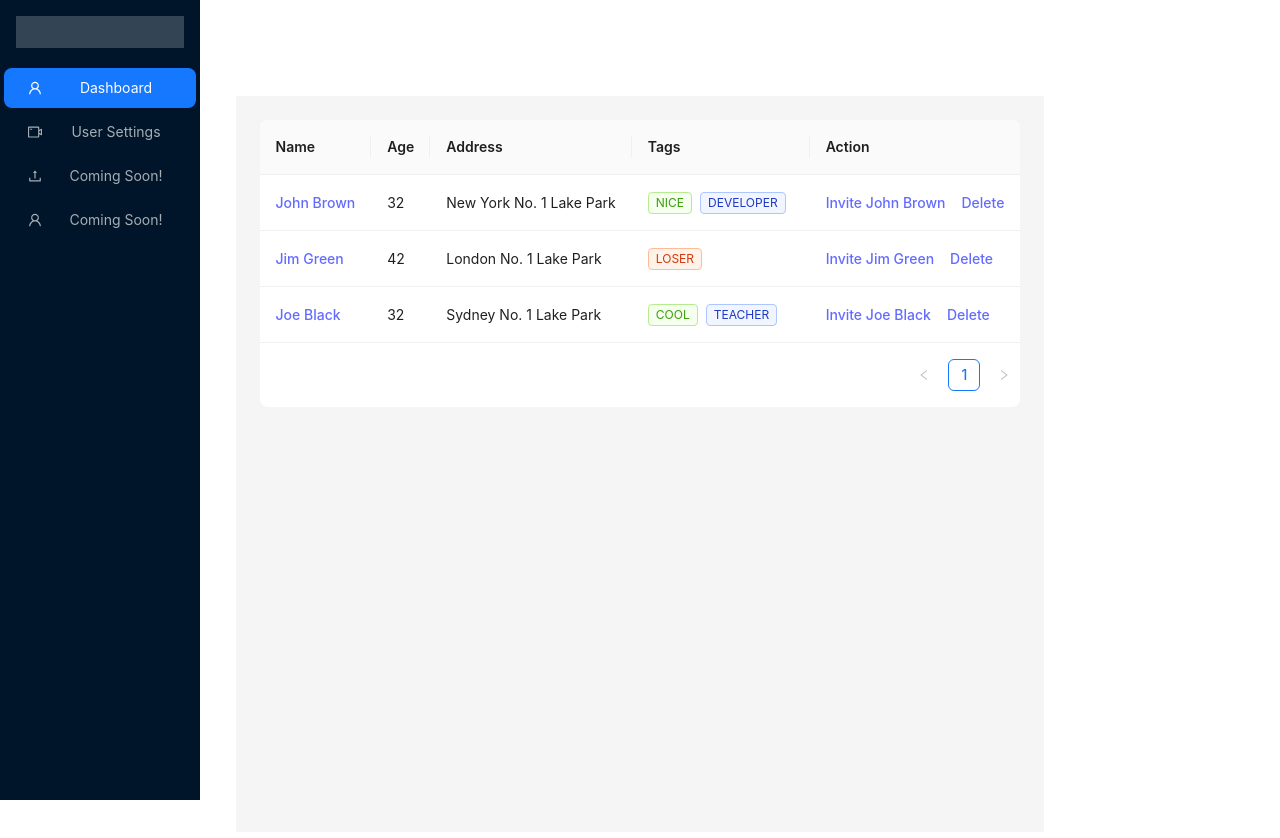
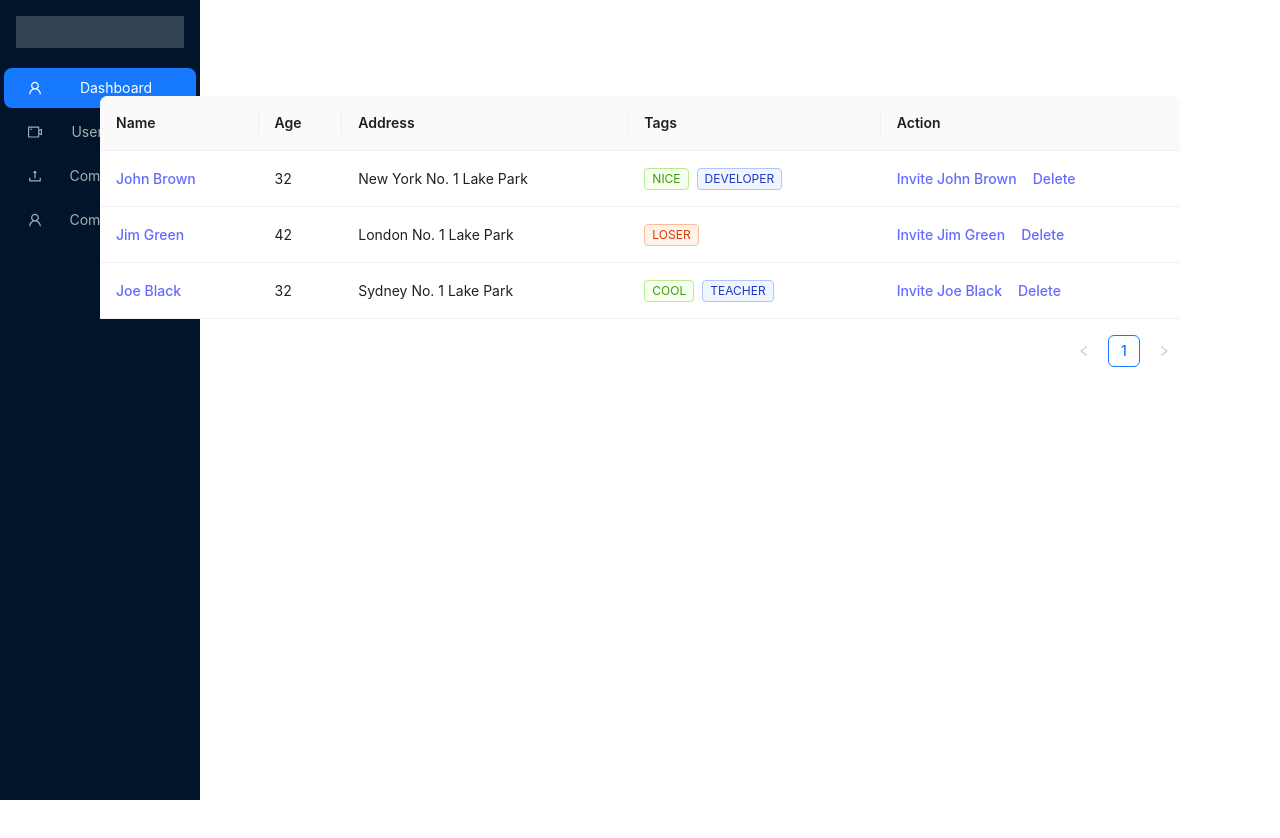
Before and after one commit to umerk27235/Video-Calling-App, a React app: page /dashboard in a window 1280 px wide. Shown: the top 838 px of the page. Built offline with nearby package versions, Linux system fonts and the light colour scheme; the HTML template or start-up script is replaced by a standard one.

Commit message:
MOD - Fix table alignment

```diff
--- a/src/components/dashboard/dashboard.jsx
+++ b/src/components/dashboard/dashboard.jsx
@@ -55,13 +55,26 @@ const App = () => {
         />
       </Sider>
       {/* Main content area */}
-      <Layout style={{ width: "100%" }}>
+      <Layout
+        style={{
+          minHeight: "100vh",
+          width: "calc(100vw - 200px)",
+        }}
+      >
         <Header style={{ background: colorBgContainer }} />
-        <Content style={{ padding: 24 }}>
+        <Content style={{ padding: 0, height: "100%", background: "#fff" }}>
           <div
             style={{
-              background: colorBgContainer,
-              borderRadius: borderRadiusLG,
+              height: "100%",
+              width: "100%",
+              display: "flex",
+              flexDirection: "column",
+              justifyContent: "stretch",
+              alignItems: "stretch",
+              margin: 0,
+              maxWidth: "100%",
+              borderRadius: 0,
+              background: "#fff",
             }}
           >
             <Tablelisting />
--- a/src/components/dashboard/listing.jsx
+++ b/src/components/dashboard/listing.jsx
@@ -72,11 +72,14 @@ const data = [
   },
 ];
 const Tablelisting = () => (
-  <Table
-    columns={columns}
-    dataSource={data}
-    pagination={{ pageSize: 5 }}
-    style={{ width: "100%" }}
-  />
+  <div style={{ flex: 1, display: 'flex', flexDirection: 'column' }}>
+    <Table
+      columns={columns}
+      dataSource={data}
+      pagination={{ pageSize: 5 }}
+      style={{ width: "100%", height: "100%" }}
+      scroll={{ x: true }}
+    />
+  </div>
 );
 export default Tablelisting;
```
